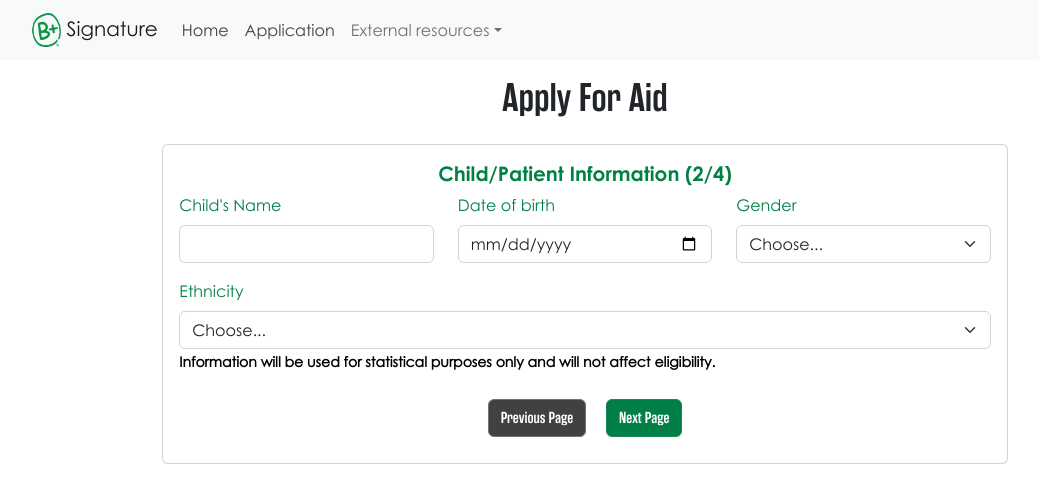
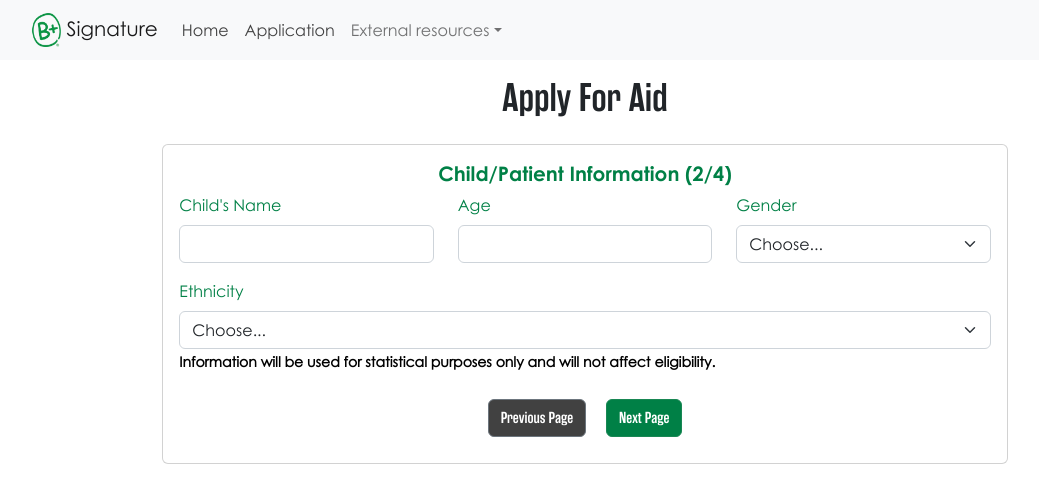
Before and after one commit to nsortur/b-signature, a React (Create React App) app in the folder client/: page /family-form in a window 1280 px wide. Both pictures are taken after a click on the button "Next Page". Shown: the top 502 px of the page, without its empty margins (55-1094 px from the left). Built offline with nearby package versions, Linux system fonts and the light colour scheme.

Commit message:
replace DOB with age in form

```diff
--- a/client/src/components/familyFormComponents/childInfo.js
+++ b/client/src/components/familyFormComponents/childInfo.js
@@ -43,12 +43,12 @@ class ChildInformation extends React.Component {
                   </Form.Group>
 
                   <Form.Group as={Col}>
-                    <Form.Label>Date of birth</Form.Label>
+                    <Form.Label>Age</Form.Label>
                     <Form.Control
-                      type="date"
-                      name="childDOB"
+                      type="text"
+                      name="childAge"
                       onChange={this.props.handleChange}
-                      defaultValue={this.props.values.childDOB}
+                      defaultValue={this.props.values.childAge}
                       required
                     ></Form.Control>
                   </Form.Group>
--- a/client/src/pages/familyForm/familyForm.js
+++ b/client/src/pages/familyForm/familyForm.js
@@ -16,7 +16,7 @@ class FamilyForm extends React.Component {
       otherEthSelected: false,
       showFillAlert: false,
       childName: "",
-      childDOB: "",
+      childAge: "",
       childGender: "",
       childEthnicity: "",
       parentName: "",
@@ -67,7 +67,7 @@ class FamilyForm extends React.Component {
       otherEthSelected: false,
       showFillAlert: false,
       childName: "",
-      childDOB: "",
+      childAge: "",
       childGender: "",
       childEthnicity: "",
       parentName: "",
@@ -108,7 +108,7 @@ class FamilyForm extends React.Component {
           otherEthSelected: false,
           showFillAlert: false,
           childName: this.formData.childName,
-          childDOB: this.formData.childDOB,
+          childAge: this.formData.childAge,
           childGender: this.formData.childGender,
           childEthnicity: this.formData.childEthnicity,
           parentName: this.formData.parentName,
@@ -162,7 +162,7 @@ class FamilyForm extends React.Component {
     // get information about unfilled fields to user, if necessary
     const inputVals = {
       "Child's name": this.state.childName,
-      "Child's DOB": this.state.childDOB,
+      "Child's Age": this.state.childAge,
       "Child's gender": this.state.childGender,
       "Child's ethnicity": this.state.childEthnicity,
       "Parent's name": this.state.parentName,
@@ -221,7 +221,7 @@ class FamilyForm extends React.Component {
         body: JSON.stringify({
           // transmit form info to backend
           childName: this.state.childName,
-          childDOB: this.state.childDOB,
+          childAge: this.state.childAge,
           childGender: this.state.childGender,
           childEthnicity: this.state.childEthnicity,
           parentName: this.state.parentName,
@@ -256,7 +256,7 @@ class FamilyForm extends React.Component {
               otherEthSelected: false,
               showFillAlert: false,
               childName: "",
-              childDOB: "",
+              childAge: "",
               childGender: "",
               childEthnicity: "",
               parentName: "",
```
Also changed, not shown: 2 other files (tests, documents, lock files or other folders).
